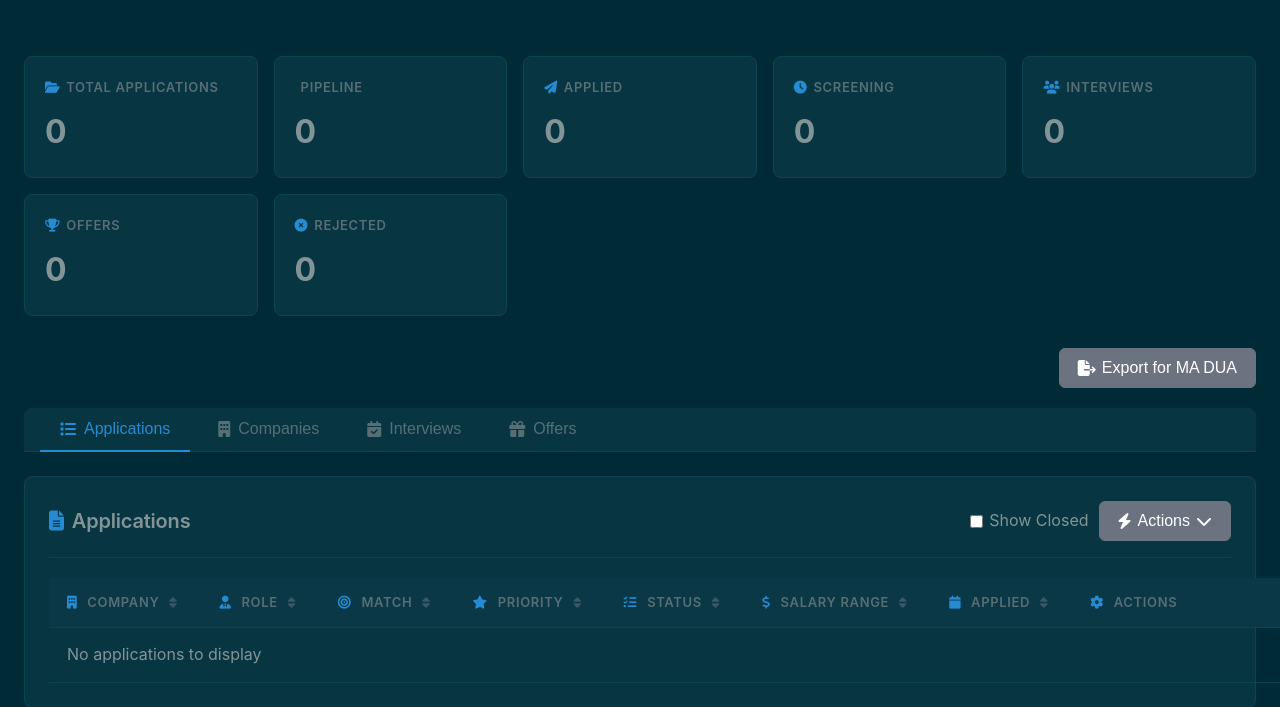
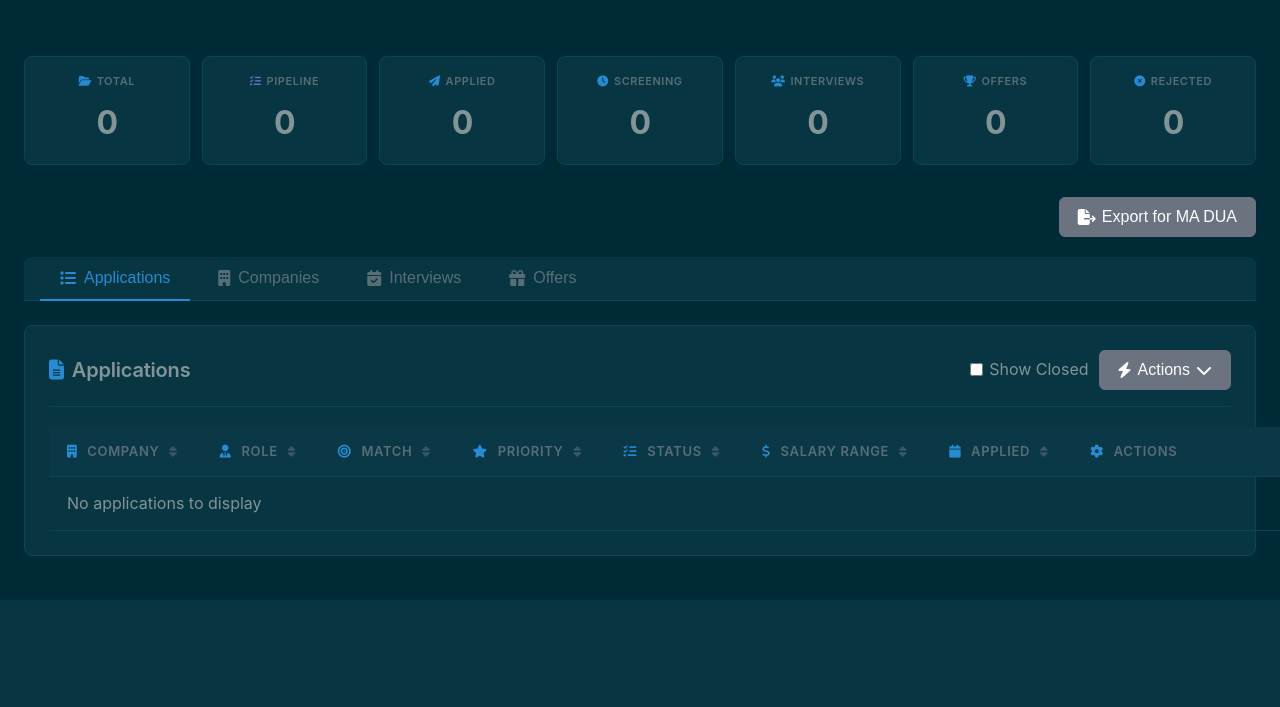
Before and after one commit to tim-ireland/job-tracker, a FastAPI app: page / in a window 1280 px wide. Shown: the part 204-911 px from the top of the page. After the commit the page ends 760 px from the top, so only its background shows below. Run offline with FastAPI, Linux system fonts and the light colour scheme; data that the repository does not hold is empty.

Commit message:
UI space adjustments

```diff
--- a/job_tracker/static/style.css
+++ b/job_tracker/static/style.css
@@ -156,18 +156,19 @@ body {
 
 .dashboard-stats {
     display: grid;
-    grid-template-columns: repeat(auto-fit, minmax(200px, 1fr));
-    gap: 16px;
+    grid-template-columns: repeat(7, 1fr);
+    gap: 12px;
     margin-bottom: 32px;
 }
 
 .stat-card {
     background: var(--bg-secondary);
-    padding: 20px;
+    padding: 16px 12px;
     border-radius: var(--radius-md);
     border: 1px solid var(--border-color);
     transition: all 0.2s ease;
     cursor: pointer;
+    text-align: center;
 }
 
 .stat-card:hover {
@@ -183,15 +184,16 @@ body {
 }
 
 .stat-card h3 {
-    font-size: 13px;
+    font-size: 11px;
     font-weight: 600;
     color: var(--text-secondary);
     text-transform: uppercase;
     letter-spacing: 0.05em;
-    margin-bottom: 8px;
+    margin-bottom: 6px;
     display: flex;
     align-items: center;
-    gap: 6px;
+    justify-content: center;
+    gap: 5px;
 }
 
 .stat-card h3 i {
--- a/job_tracker/templates/index.html
+++ b/job_tracker/templates/index.html
@@ -23,11 +23,11 @@
     <div class="container">
         <div class="dashboard-stats">
             <div class="stat-card">
-                <h3><i class="fas fa-folder-open"></i> Total Applications</h3>
+                <h3><i class="fas fa-folder-open"></i> Total</h3>
                 <div class="value" id="totalApps">0</div>
             </div>
             <div class="stat-card clickable" id="pipelineCard">
-                <h3><i class="fas fa-funnel"></i> Pipeline</h3>
+                <h3><i class="fas fa-tasks"></i> Pipeline</h3>
                 <div class="value" id="pipelineApps">0</div>
             </div>
             <div class="stat-card">
```
